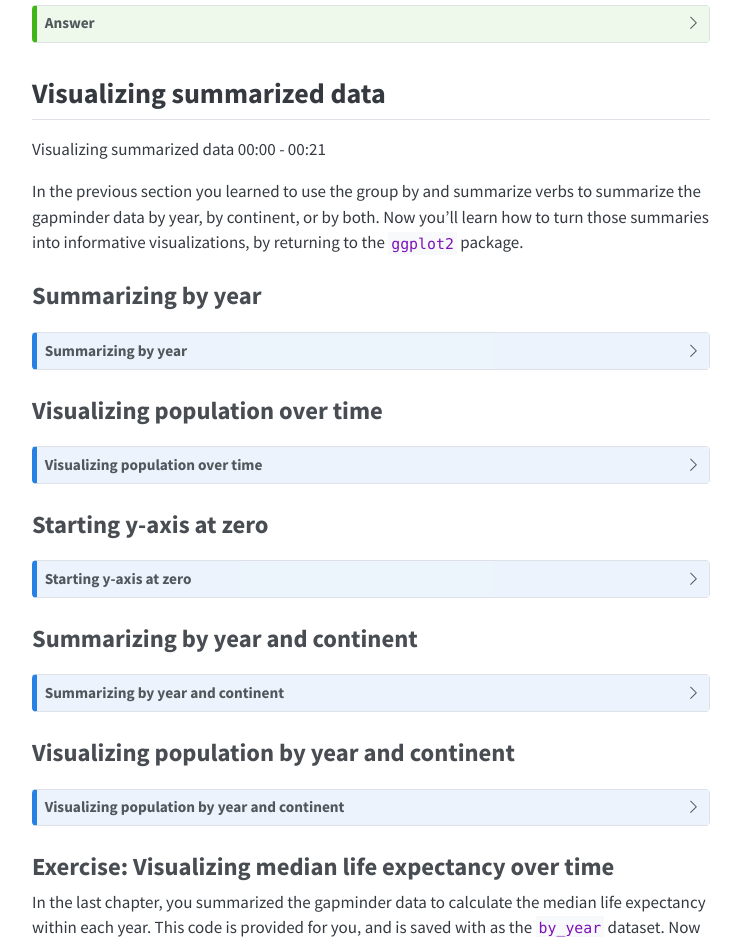
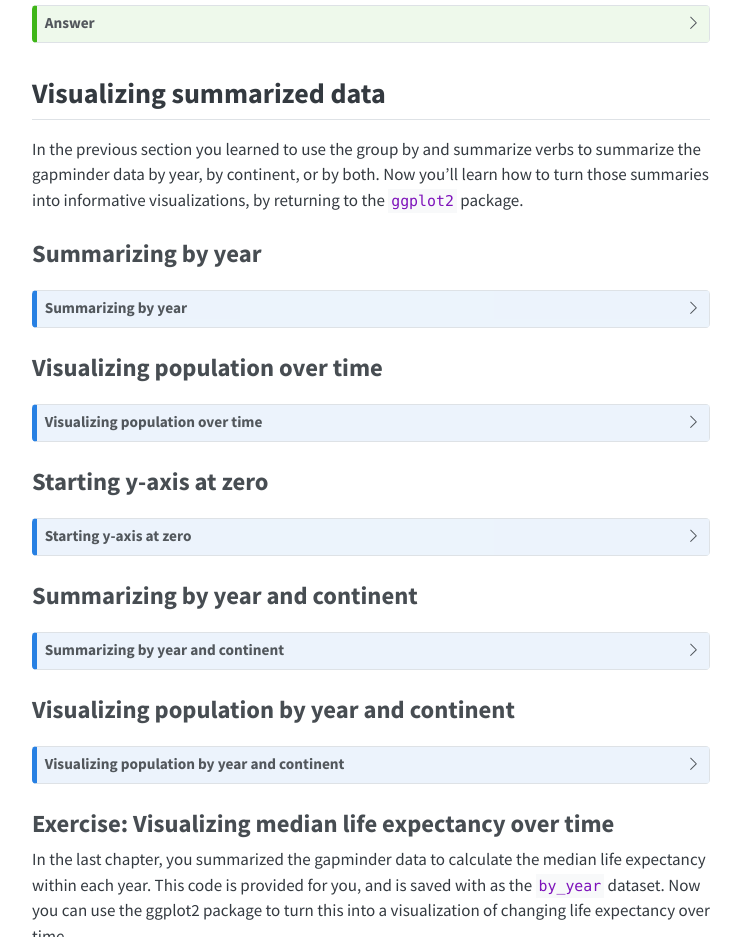
Before and after one commit to eyesoftruth/data-analysis-and-visualization-with-R, a plain HTML site: page Grouping_and_summarizing.html in a window 1280 px wide. Shown: the part 4000-4937 px from the top of the page, without its empty margins (269-1010 px from the left). Drawn offline with Linux system fonts and the light colour scheme.

Commit message:
Grouping and sum updated

```diff
--- a/Grouping_and_summarizing.html
+++ b/Grouping_and_summarizing.html
@@ -925,7 +925,6 @@ Instructions
 </section>
 <section id="visualizing-summarized-data" class="level2">
 <h2 class="anchored" data-anchor-id="visualizing-summarized-data">Visualizing summarized data</h2>
-<p>Visualizing summarized data 00:00 - 00:21</p>
 <p>In the previous section you learned to use the group by and summarize verbs to summarize the gapminder data by year, by continent, or by both. Now you’ll learn how to turn those summaries into informative visualizations, by returning to the <code>ggplot2</code> package.</p>
 <section id="summarizing-by-year-2" class="level3">
 <h3 class="anchored" data-anchor-id="summarizing-by-year-2">Summarizing by year</h3>
```
